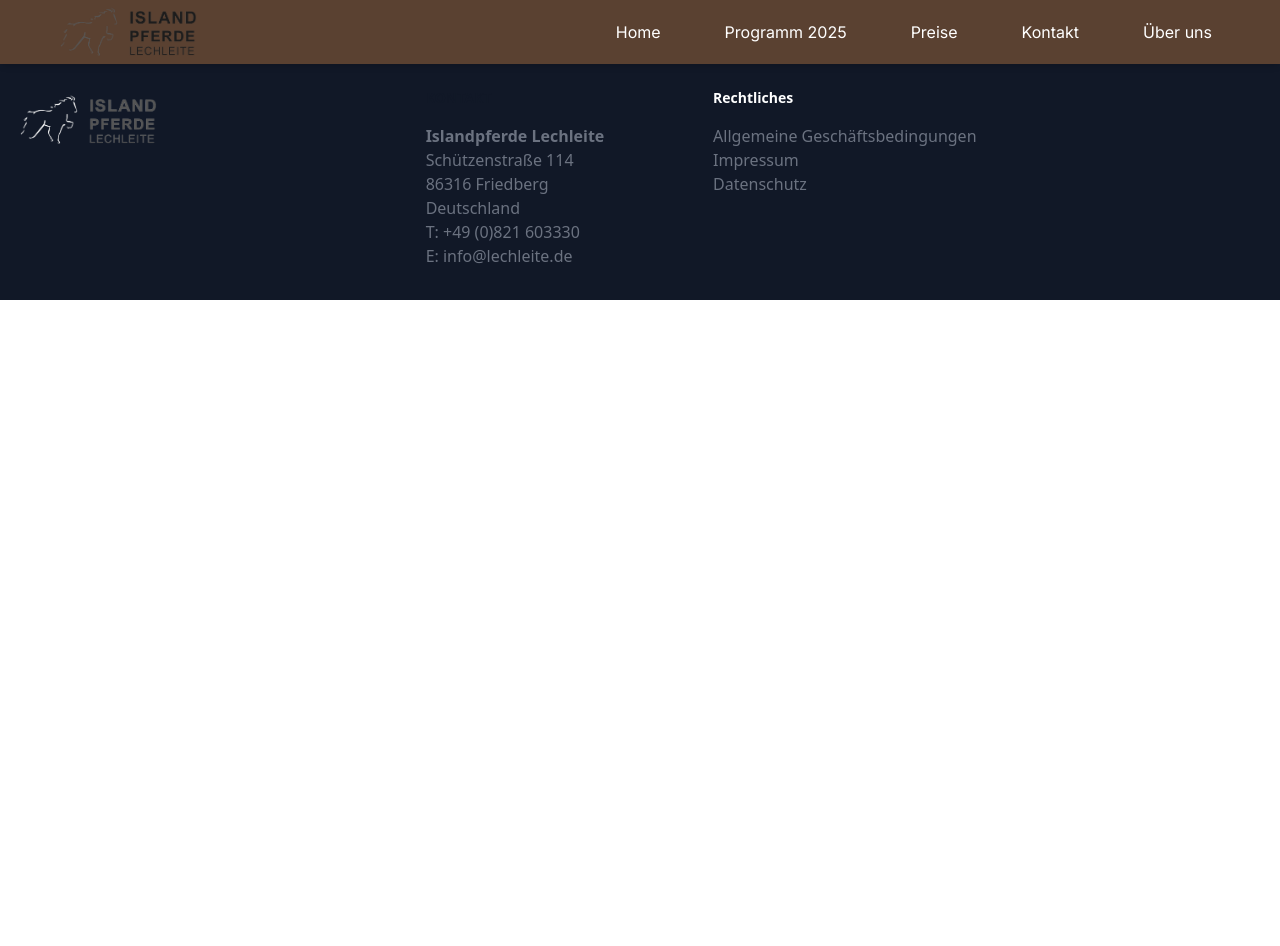
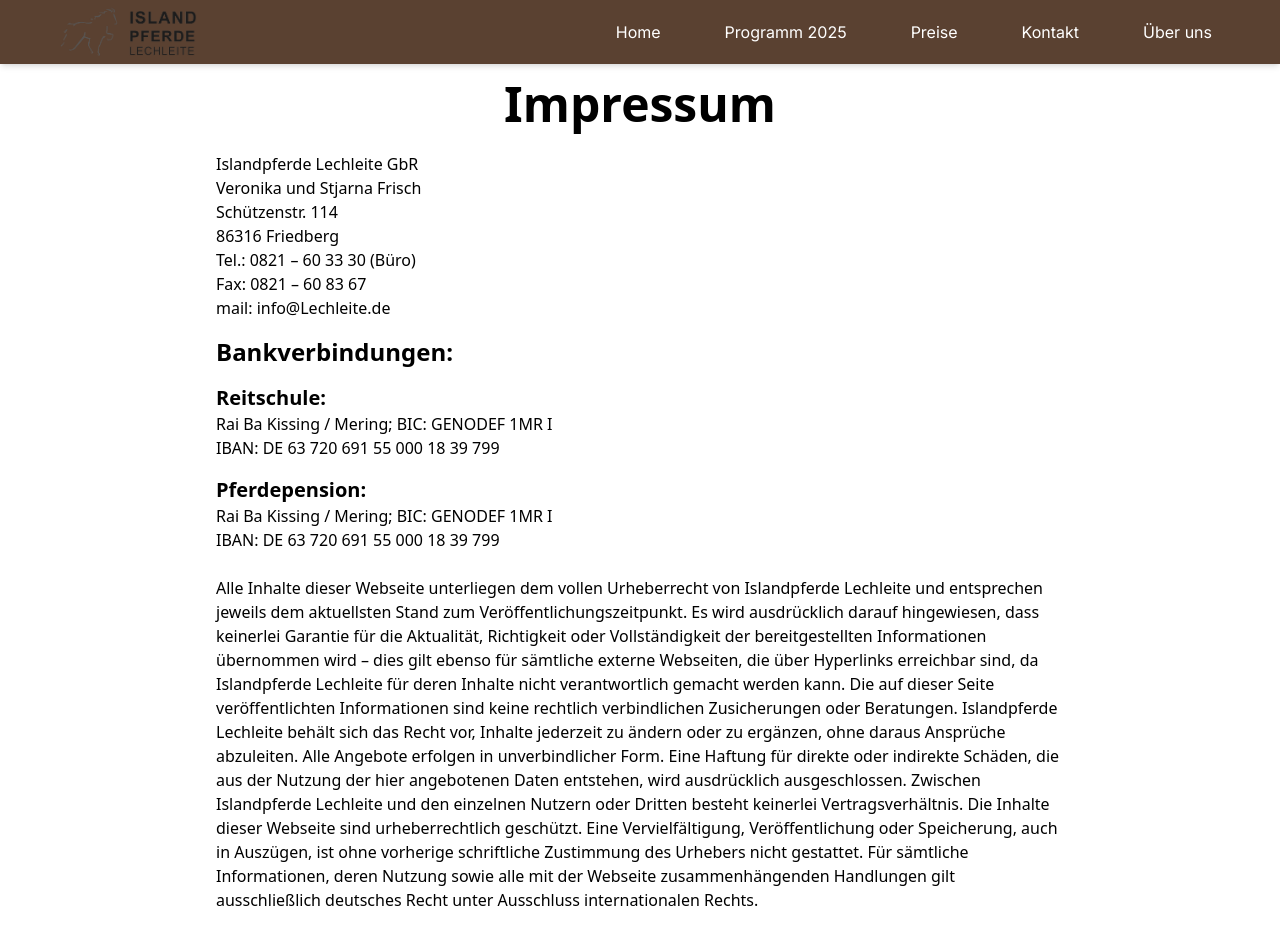
Before and after one commit to Evald2000/pferdehof, a React (Create React App) app: page /#/impressum in a window 1280 px wide. Shown: the top 946 px of the page. Before the commit the page ends 800 px from the top, so only its background shows below. Built offline with nearby package versions, Linux system fonts and the light colour scheme.

Commit message:
Impressum added

```diff
--- a/src/App.tsx
+++ b/src/App.tsx
@@ -8,6 +8,7 @@ import PriceList from './pages/PriceList';
 import Header from './Header';
 import Footer from './Footer';
 import HeaderMobile from './HeaderMobile';
+import Impressum from './pages/Impressum';
 
 function App() {
   const ScrollToTop = () => {
@@ -40,6 +41,7 @@ function App() {
           <Route path="/programm" element={<Termine />} />
           <Route path="/price" element={<PriceList />} />
           <Route path="/allgemeine-geschaeftsbedingungen" element={<Agb />} />
+          <Route path="/impressum" element={<Impressum />} />
         </Routes>
         <Footer></Footer>
       </Router>
--- a/src/Footer.tsx
+++ b/src/Footer.tsx
@@ -46,7 +46,7 @@ const Footer = () => {
                                     <a onClick={() => navigate('/allgemeine-geschaeftsbedingungen')}  className="hover:underline hover:cursor-pointer">Allgemeine Geschäftsbedingungen</a>
                                 </li>
                                 <li className="">
-                                    <a href='test.com' className="hover:underline">Impressum</a>
+                                    <a onClick={() => navigate('/impressum')} className="hover:underline">Impressum</a>
                                 </li>
                                 <li className="">
                                     <a href='test.com' className="hover:underline">Datenschutz</a>
--- a/src/pages/Agb.tsx
+++ b/src/pages/Agb.tsx
@@ -1,6 +1,6 @@
 import Header from "../Header";
 
-const Contact = () => {
+const Agb = () => {
     return (
         <div>
         <div className="mt-14 md:mx-28">
@@ -92,4 +92,4 @@ const Contact = () => {
 
 }
 
-export default Contact;
+export default Agb;
--- /dev/null
+++ b/src/pages/Impressum.tsx
@@ -0,0 +1,74 @@
+const Impressum = () => {
+
+    var currentYaer = new Date().getFullYear();
+  return (
+    <div>
+      <div className="mt-14 md:mx-28">
+        <div className="max-w-4xl mx-auto p-6">
+          <header className="mb-4">
+            <h1 className="text-4xl md:text-5xl font-bold text-center mb-6">
+              Impressum
+            </h1>
+
+            <h1 className=" ">Islandpferde Lechleite GbR</h1>
+            <h1 className="  ">Veronika und Stjarna Frisch</h1>
+            <h1 className="  ">Schützenstr. 114</h1>
+            <h1 className="  ">86316 Friedberg</h1>
+            <h1 className="  ">Tel.: 0821 – 60 33 30 (Büro)</h1>
+            <h1 className="  ">Fax: 0821 – 60 83 67</h1>
+            <h1 className=" ">mail: info@Lechleite.de</h1>
+          </header>
+
+          <section className="mb-6">
+            <section className="mb-4">
+              <h1 className="text-2xl font-bold mb-4 ">Bankverbindungen:</h1>
+              <h1 className="text-xl font-bold ">Reitschule:</h1>
+              <h1 className=" ">Rai Ba Kissing / Mering; BIC: GENODEF 1MR I</h1>
+              <h1 className=" ">IBAN: DE 63 720 691 55 000 18 39 799</h1>
+            </section>
+            <section className="mb-4">
+              <h1 className="text-xl font-bold ">Pferdepension:</h1>
+              <h1 className=" ">Rai Ba Kissing / Mering; BIC: GENODEF 1MR I</h1>
+              <h1 className=" ">IBAN: DE 63 720 691 55 000 18 39 799</h1>
+            </section>
+          </section>
+
+          <section className="mb-6">
+            <p className="mb-4">
+              Alle Inhalte dieser Webseite unterliegen dem vollen Urheberrecht
+              von Islandpferde Lechleite und entsprechen jeweils dem aktuellsten
+              Stand zum Veröffentlichungszeitpunkt. Es wird ausdrücklich darauf
+              hingewiesen, dass keinerlei Garantie für die Aktualität,
+              Richtigkeit oder Vollständigkeit der bereitgestellten
+              Informationen übernommen wird – dies gilt ebenso für sämtliche
+              externe Webseiten, die über Hyperlinks erreichbar sind, da
+              Islandpferde Lechleite für deren Inhalte nicht verantwortlich
+              gemacht werden kann. Die auf dieser Seite veröffentlichten
+              Informationen sind keine rechtlich verbindlichen Zusicherungen
+              oder Beratungen. Islandpferde Lechleite behält sich das Recht vor,
+              Inhalte jederzeit zu ändern oder zu ergänzen, ohne daraus
+              Ansprüche abzuleiten. Alle Angebote erfolgen in unverbindlicher
+              Form. Eine Haftung für direkte oder indirekte Schäden, die aus der
+              Nutzung der hier angebotenen Daten entstehen, wird ausdrücklich
+              ausgeschlossen. Zwischen Islandpferde Lechleite und den einzelnen
+              Nutzern oder Dritten besteht keinerlei Vertragsverhältnis. Die
+              Inhalte dieser Webseite sind urheberrechtlich geschützt. Eine
+              Vervielfältigung, Veröffentlichung oder Speicherung, auch in
+              Auszügen, ist ohne vorherige schriftliche Zustimmung des Urhebers
+              nicht gestattet. Für sämtliche Informationen, deren Nutzung sowie
+              alle mit der Webseite zusammenhängenden Handlungen gilt
+              ausschließlich deutsches Recht unter Ausschluss internationalen
+              Rechts.
+            </p>
+          </section>
+
+          <footer className="mt-8 text-center text-sm text-gray-600">
+            <p>© {currentYaer} Islandpferde Lechleite GbR. Alle Rechte vorbehalten.</p>
+          </footer>
+        </div>
+      </div>
+    </div>
+  );
+};
+
+export default Impressum;
```
